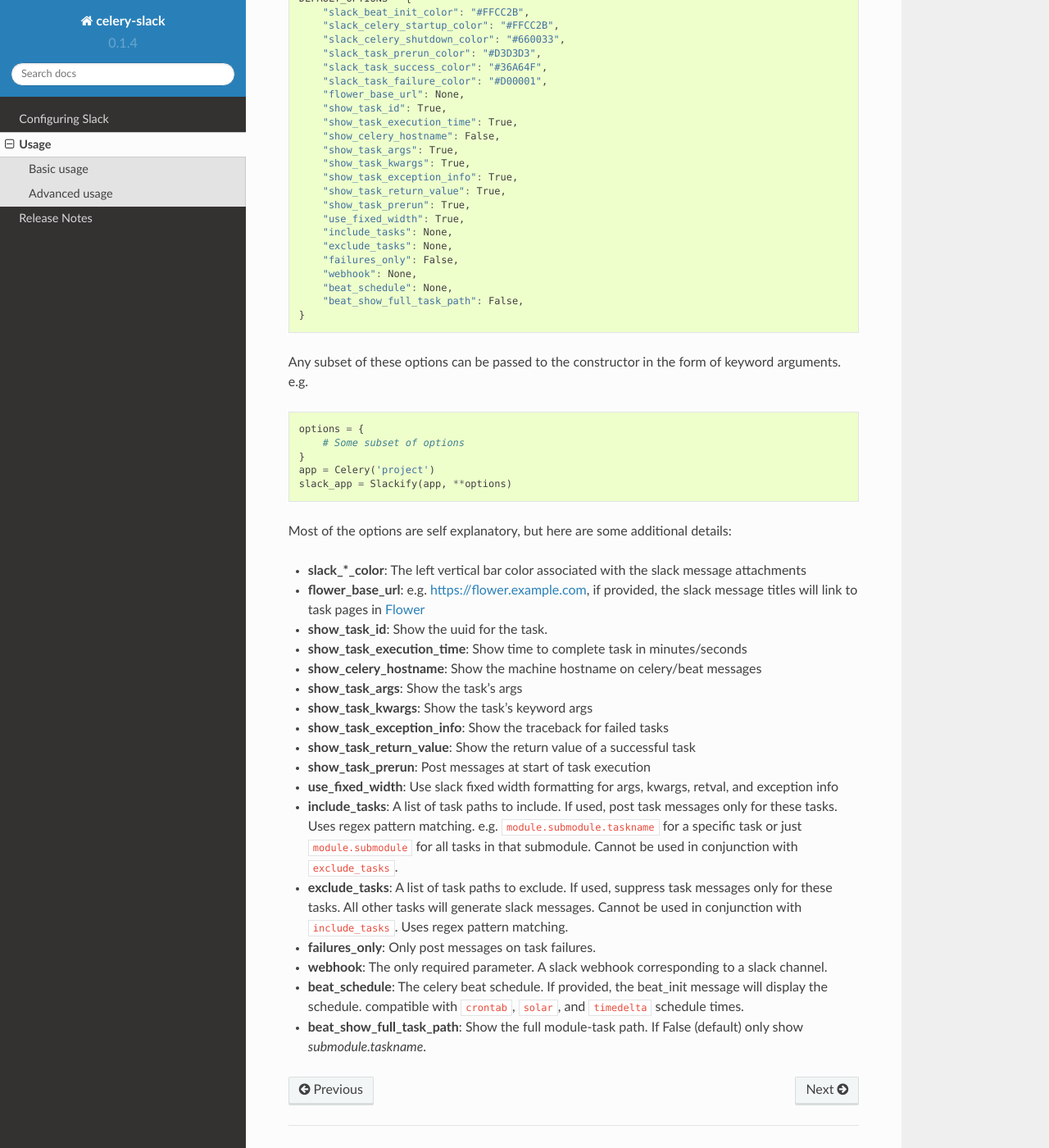
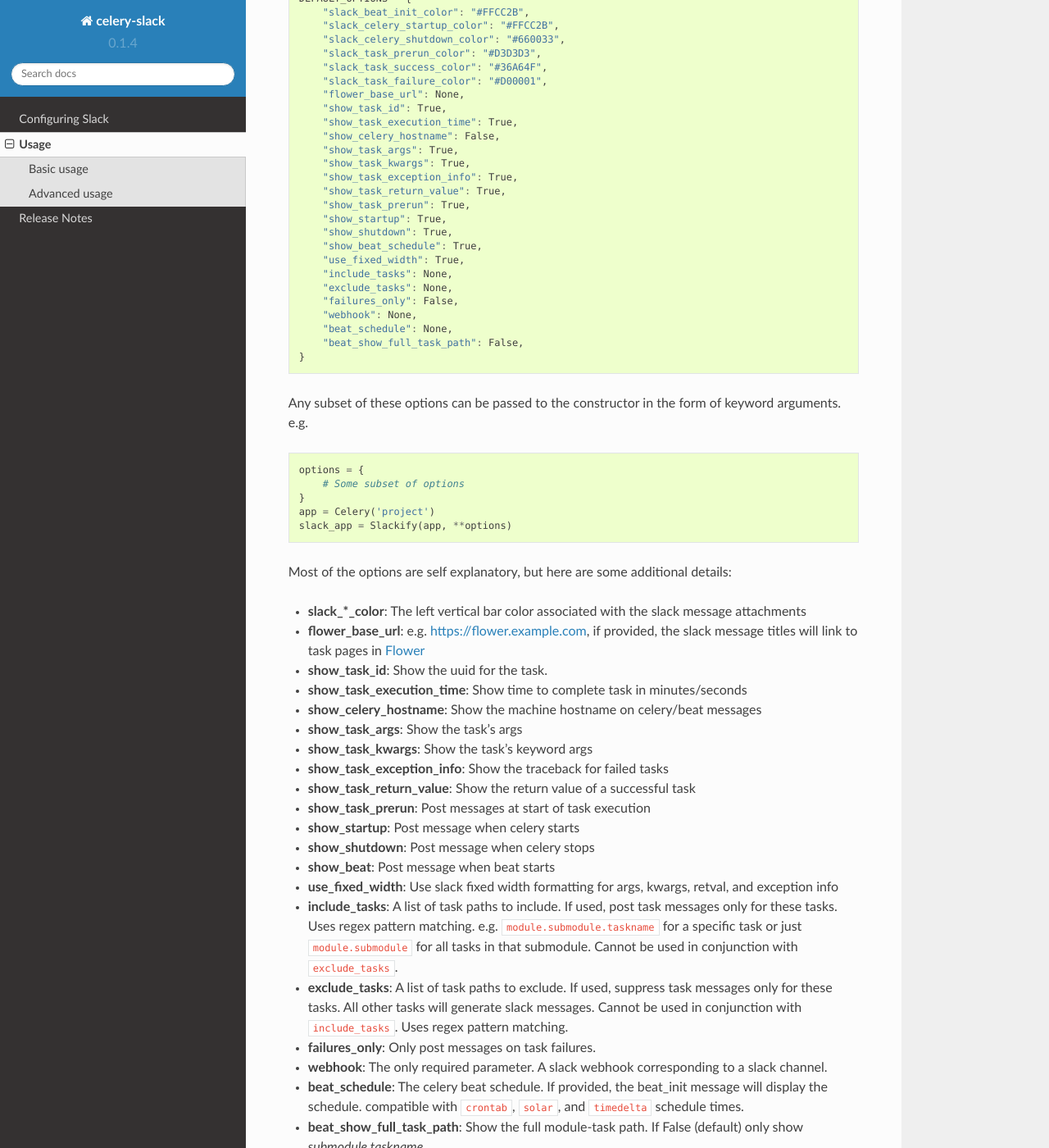
Before and after one commit to crflynn/celery-slack, a Sphinx documentation site: the page built from docs/usage.rst, in a window 1280 px wide and 1400 px high, scrolled down 741 px. Shown: the whole window at 82% size. Built offline with Sphinx 7.4.7 and the Read the Docs theme 2.0.0, drawn with Linux system fonts in a browser that asks for light colours.

Commit message:
update docs for startup/shutdown options

```diff
--- a/docs/usage.rst
+++ b/docs/usage.rst
@@ -52,6 +52,9 @@ extension:
        "show_task_exception_info": True,
        "show_task_return_value": True,
        "show_task_prerun": True,
+       "show_startup": True,
+       "show_shutdown": True,
+       "show_beat_schedule": True,
        "use_fixed_width": True,
        "include_tasks": None,
        "exclude_tasks": None,
@@ -89,6 +92,9 @@ Most of the options are self explanatory, but here are some additional details:
 * **show_task_exception_info**: Show the traceback for failed tasks
 * **show_task_return_value**: Show the return value of a successful task
 * **show_task_prerun**: Post messages at start of task execution
+* **show_startup**: Post message when celery starts
+* **show_shutdown**: Post message when celery stops
+* **show_beat**: Post message when beat starts
 * **use_fixed_width**: Use slack fixed width formatting for args, kwargs,
   retval, and exception info
 * **include_tasks**: A list of task paths to include. If used, post task
```
